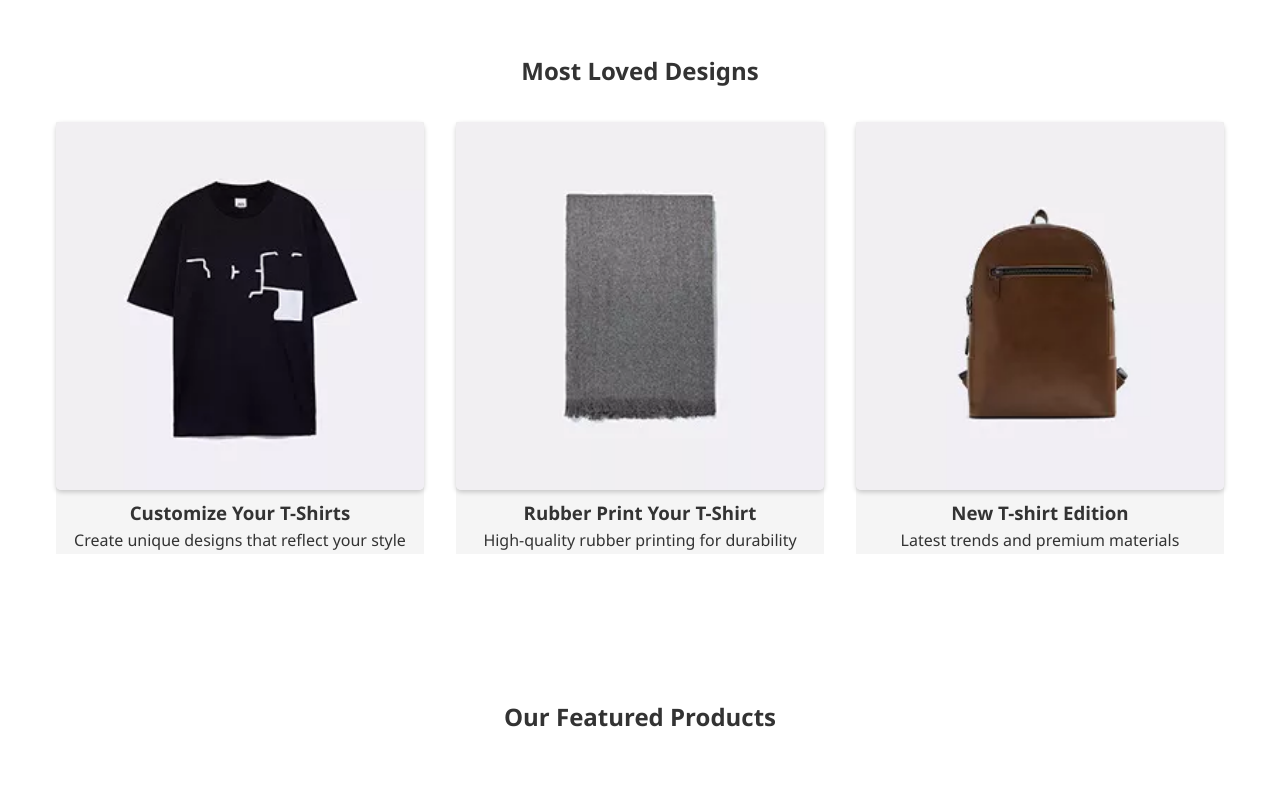
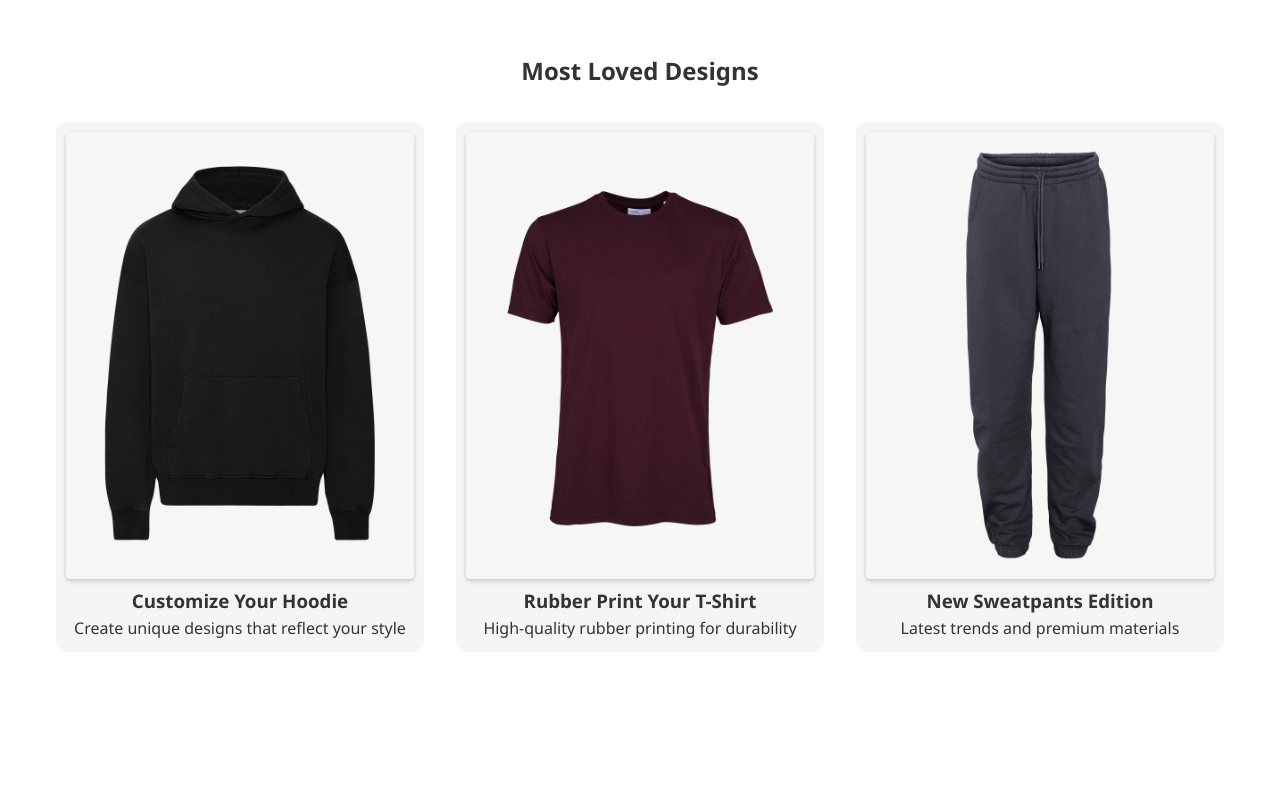
Before and after one commit to Iyed2410/Imprimini, a plain HTML site: page index.html in a window 1280 px wide. Shown: the part 900-1693 px from the top of the page. Drawn offline with Linux system fonts and the light colour scheme.

Commit message:
Update services section and review card styles: - Updated service images to match current product lineup - Changed service titles to reflect actual products - Added padding and border-radius to review cards

```diff
--- a/css/styles.css
+++ b/css/styles.css
@@ -267,6 +267,8 @@ footer {
 .review-card {
   background-color: var(--card-bg);
   transition: background-color 0.3s ease, box-shadow 0.3s ease;
+  padding: 10px;
+  border-radius: 10px;
 }
 
 /* Theme toggle */
--- a/index.html
+++ b/index.html
@@ -72,23 +72,23 @@
                 <div class="services-grid">
                     <div class="service-item">
                         <div class="service-image">
-                            <img src="img/product/product-5.jpg" alt="T-Shirts">
+                            <img src="img/product/02_Organic_Oversized_Hood-Oversized_Hoodie-CS1015-Deep_Black_66a3f4d9-e2e5-4b77-941e-a638353ec2dc.jpg" alt="T-Shirts">
                         </div>
-                        <h3>Customize Your T-Shirts</h3>
+                        <h3>Customize Your Hoodie</h3>
                         <p>Create unique designs that reflect your style</p>
                     </div>
                     <div class="service-item">
                         <div class="service-image">
-                            <img src="img/product/product-6.jpg" alt="Rubber Prints">
+                            <img src="img/product/03_Classic_Organic_Tee-T-shirt-CS1001-Oxblood_Red_e2cc926c-bd41-4fd8-b99e-fd821648d11f.jpg" alt="Rubber Prints">
                         </div>
                         <h3>Rubber Print Your T-Shirt</h3>
                         <p>High-quality rubber printing for durability</p>
                     </div>
                     <div class="service-item">
                         <div class="service-image">
-                            <img src="img/product/product-7.jpg" alt="Plain Colors">
+                            <img src="img/product/11_Organic_Sweatpants-Pants-CS1011-Lava_Grey_9f451e36-86db-4ff2-95cc-d1d0f8bf2511.jpg" alt="Plain Colors">
                         </div>
-                        <h3>New T-shirt Edition</h3>
+                        <h3>New Sweatpants Edition</h3>
                         <p>Latest trends and premium materials</p>
                     </div>
                 </div>
```
